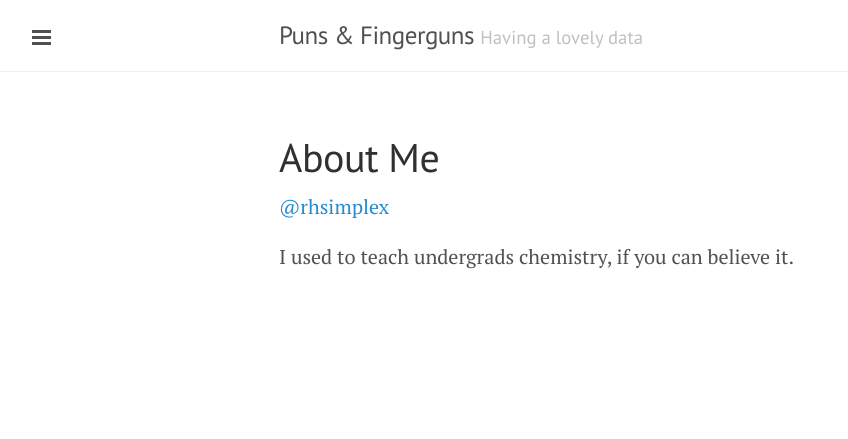
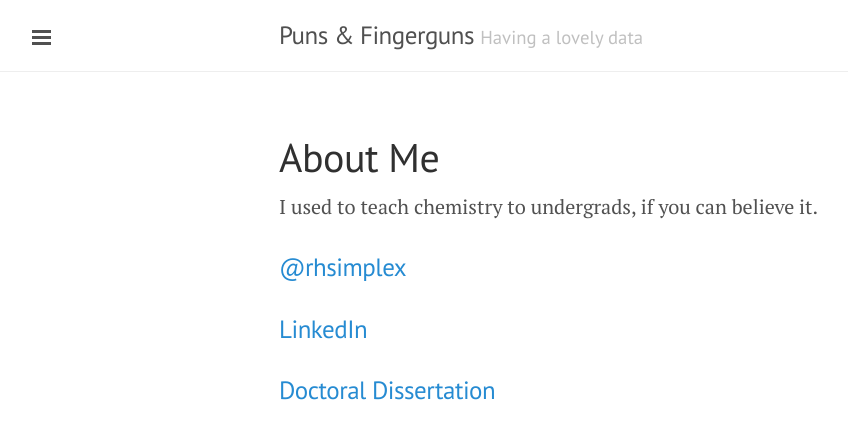
Before and after one commit to rhsimplex/oldblog, a Jekyll site: the page built from about.markdown, in a window 1280 px wide. Shown: the top 439 px of the page, without its empty margins (1-849 px from the left). Built offline with Jekyll 4.4.1, drawn with Linux system fonts in a browser that asks for light colours.

Commit message:
Update about.markdown

```diff
--- a/about.markdown
+++ b/about.markdown
@@ -4,6 +4,10 @@ title: About Me
 layout: page
 ---
 
-[@rhsimplex](https://twitter.com/rhsimplex)
+I used to teach chemistry to undergrads, if you can believe it.
 
-I used to teach undergrads chemistry, if you can believe it.
+### [@rhsimplex](https://twitter.com/rhsimplex)
+
+### [LinkedIn](https://de.linkedin.com/in/hendersonry)
+
+### [Doctoral Dissertation](https://ecommons.cornell.edu/handle/1813/33790)
```
